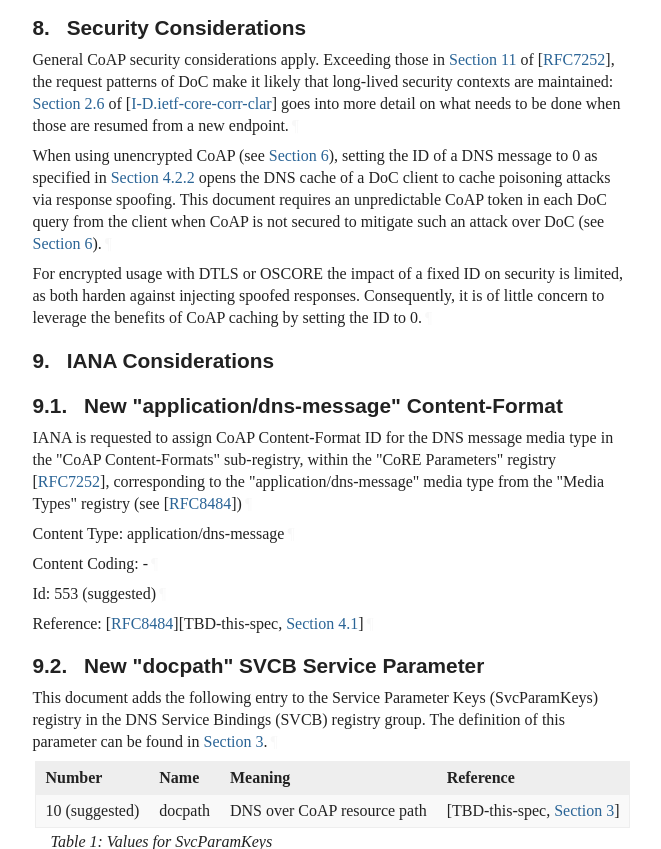
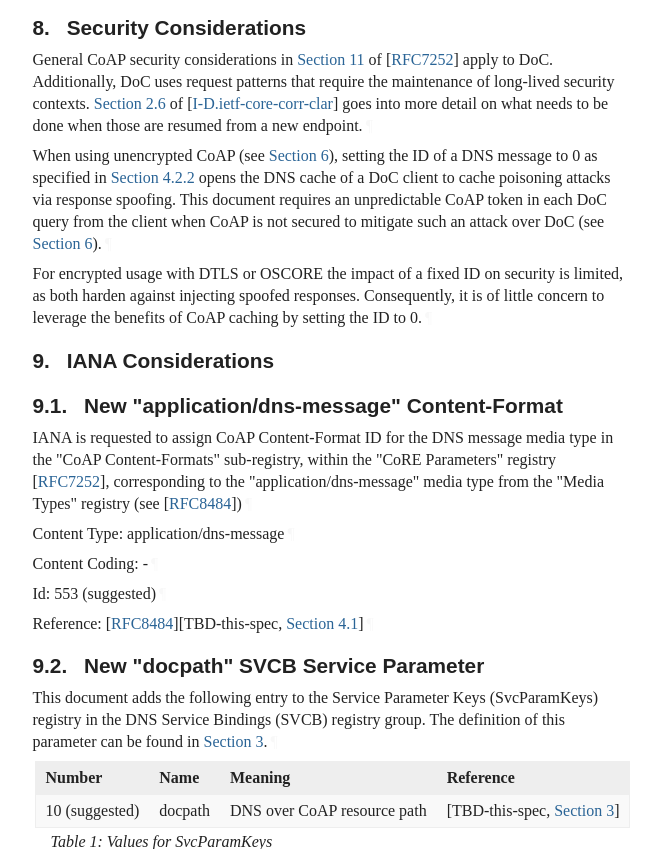
Before and after one commit to core-wg/draft-dns-over-coap, a plain HTML site: page draft-ietf-core-dns-over-coap.html in a window 1280 px wide. Shown: the part 8244-9093 px from the top of the page, without its empty margins (92-753 px from the left). Drawn offline with Linux system fonts and the light colour scheme; a web font is replaced by a local one.

Commit message:
Script updating gh-pages from 44d0c81. [ci skip]

```diff
--- a/draft-ietf-core-dns-over-coap.html
+++ b/draft-ietf-core-dns-over-coap.html
@@ -1908,9 +1908,9 @@ Python</a>.<a href="#section-7.2-1" class="pilcrow">¶</a></p>
       <h2 id="name-security-considerations">
 <a href="#section-8" class="section-number selfRef">8. </a><a href="#name-security-considerations" class="section-name selfRef">Security Considerations</a>
       </h2>
-<p id="section-8-1">General CoAP security considerations apply.
-Exceeding those in <span><a href="https://rfc-editor.org/rfc/rfc7252#section-11" class="relref">Section 11</a> of [<a href="#RFC7252" class="cite xref">RFC7252</a>]</span>,
-the request patterns of DoC make it likely that long-lived security contexts are maintained:
+<p id="section-8-1">General CoAP security considerations in <span><a href="https://rfc-editor.org/rfc/rfc7252#section-11" class="relref">Section 11</a> of [<a href="#RFC7252" class="cite xref">RFC7252</a>]</span> apply to DoC.
+Additionally, DoC uses request patterns that require the maintenance of long-lived security
+contexts.
 <span><a href="https://datatracker.ietf.org/doc/html/draft-ietf-core-corr-clar-01#section-2.6" class="relref">Section 2.6</a> of [<a href="#I-D.ietf-core-corr-clar" class="cite xref">I-D.ietf-core-corr-clar</a>]</span> goes into more detail on what needs to be done
 when those are resumed from a new endpoint.<a href="#section-8-1" class="pilcrow">¶</a></p>
 <p id="section-8-2">When using unencrypted CoAP (see <a href="#sec_unencrypted-coap" class="auto internal xref">Section 6</a>), setting the ID of a DNS message to 0 as
```
Also changed, not shown: index.html (+2 -2 lines), draft-ietf-core-dns-over-coap.txt.
